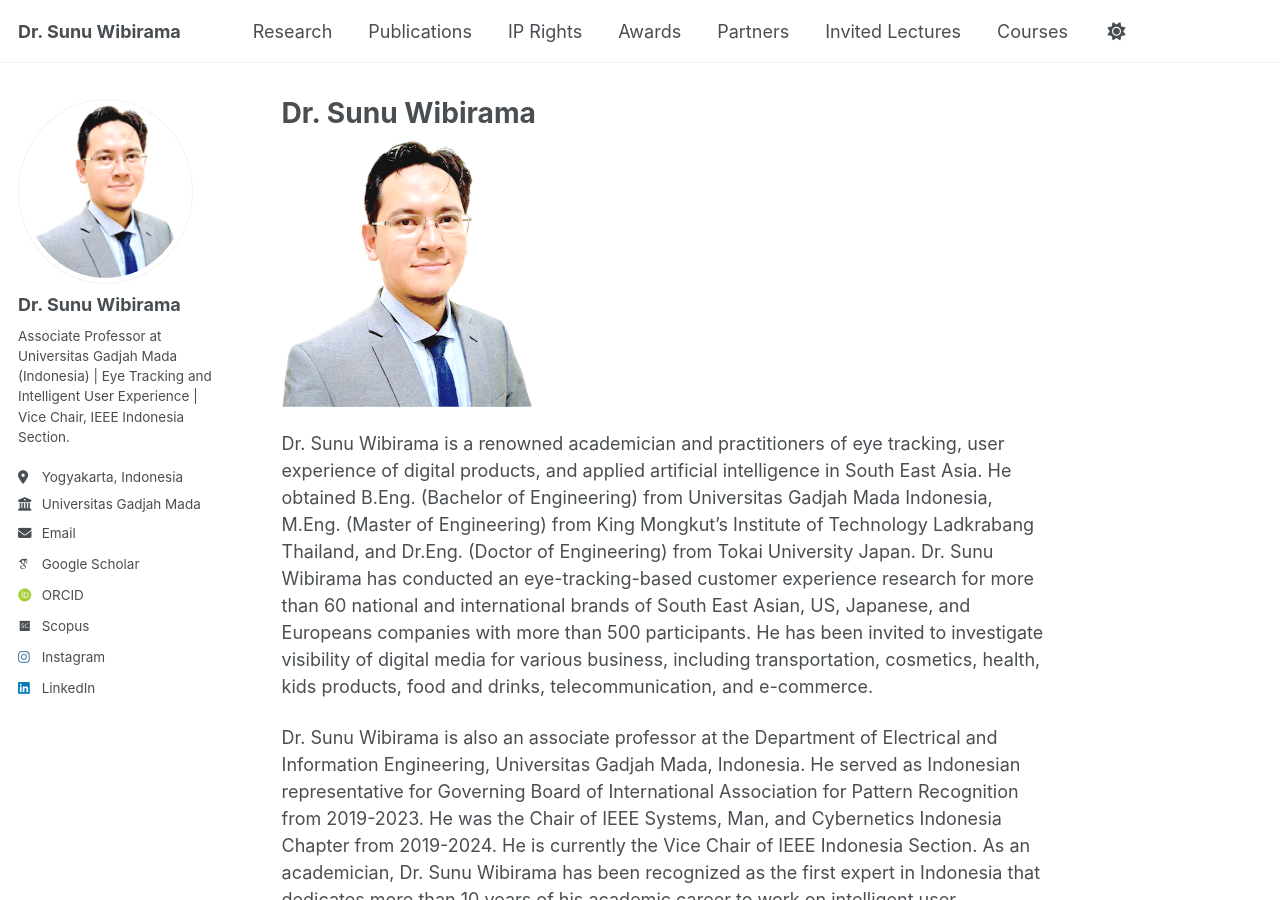
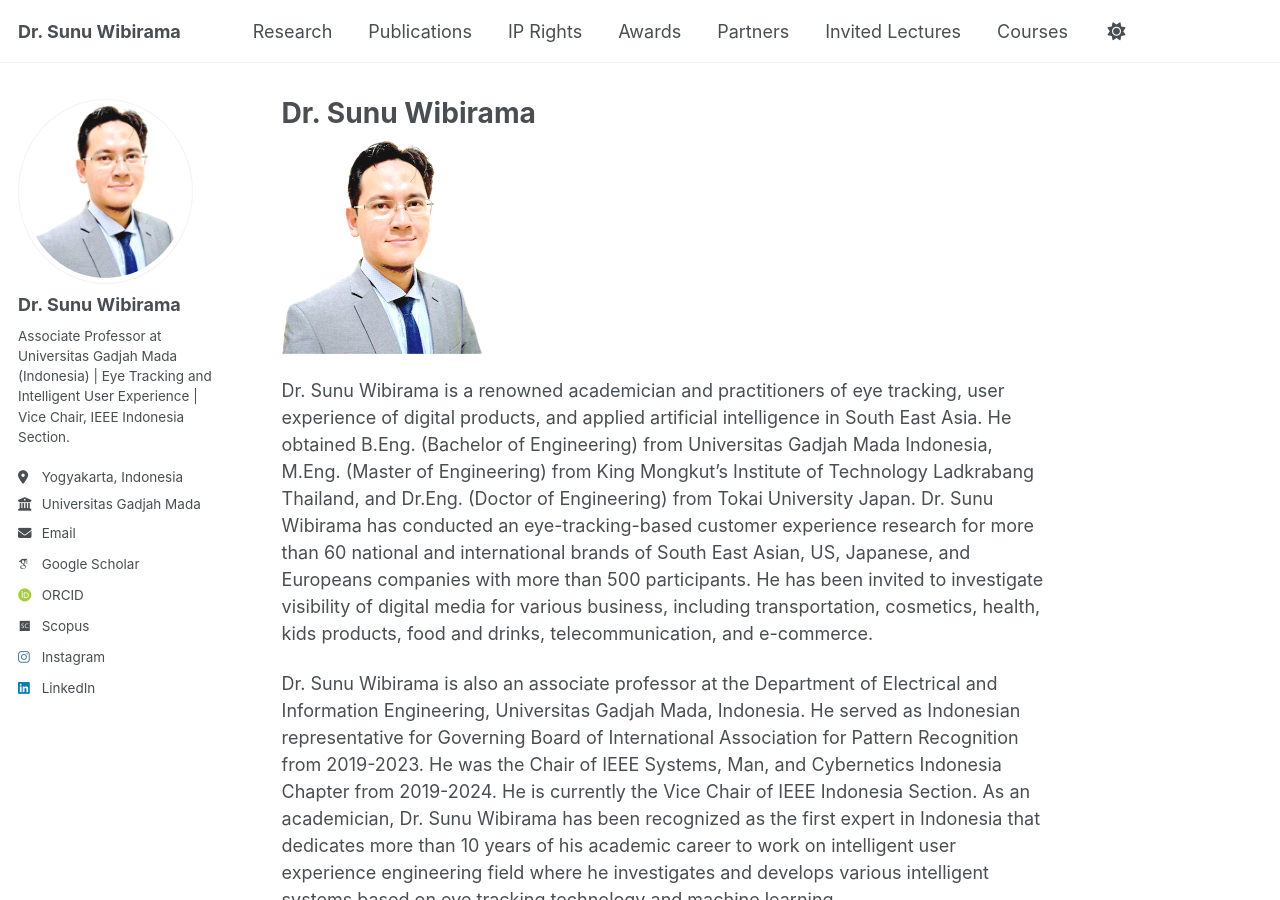
Before and after one commit to wibirama/wibirama.github.io, a Jekyll site: the page built from _pages/about.md, in a window 1280 px wide and 900 px high. Built offline with Jekyll 4.4.1, drawn with Linux system fonts in a browser that asks for light colours; some web fonts are replaced; a script that is not in the unit is left out.

Commit message:
Update about.md

```diff
--- a/_pages/about.md
+++ b/_pages/about.md
@@ -7,7 +7,7 @@ redirect_from:
   - /about.html
 ---
 
-<img src="/images/Sunu_2020_NaturalLook_transparent_Web.png" width="250">
+<img src="/images/Sunu_2020_NaturalLook_transparent_Web.png" width="200">
 
 Dr. Sunu Wibirama is a renowned academician and practitioners of eye tracking, user experience of digital products, and applied artificial intelligence in South East Asia. He obtained B.Eng. (Bachelor of Engineering) from Universitas Gadjah Mada Indonesia, M.Eng. (Master of Engineering) from King Mongkut’s Institute of Technology Ladkrabang Thailand, and Dr.Eng. (Doctor of Engineering) from Tokai University Japan. Dr. Sunu Wibirama has conducted an eye-tracking-based customer experience research for more than 60 national and international brands of South East Asian, US, Japanese, and Europeans companies with more than 500 participants. He has been invited to investigate visibility of digital media for various business, including transportation, cosmetics, health, kids products, food and drinks, telecommunication, and e-commerce.
 
```
